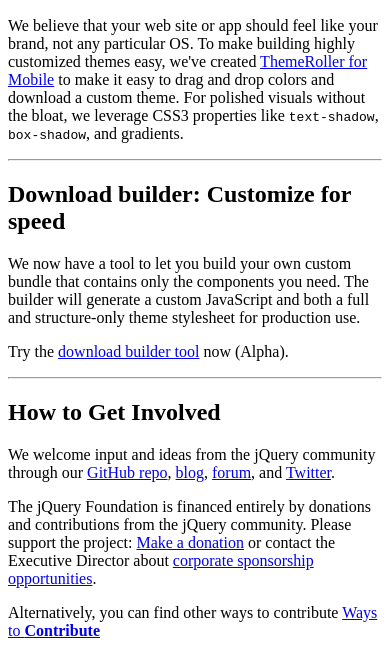
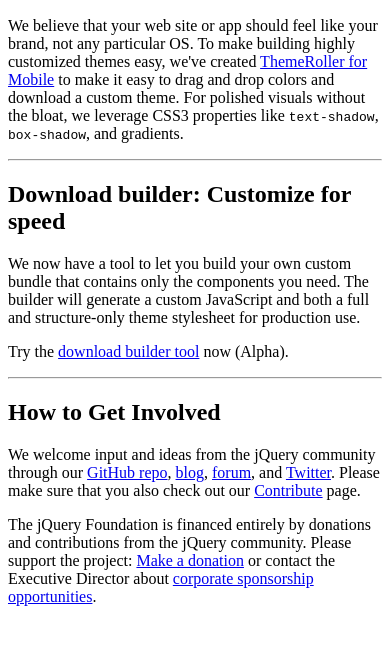
Before and after one commit to jquery/jquerymobile.com, a website: page pages/index.html in a window 390 px wide. Shown: the part 1802-2458 px from the top of the page. After the commit the page ends 2424 px from the top, so only its background shows below. Drawn offline with Linux system fonts and the light colour scheme.

Commit message:
jquerymobile.com site: slight change to the text for the contribute page

```diff
--- a/pages/index.html
+++ b/pages/index.html
@@ -103,10 +103,8 @@
 <hr>
 <article id="get-involved">
   <h2>How to Get Involved</h2>
-  <p>We welcome input and ideas from the jQuery community through our <a href="https://github.com/jquery/jquery-mobile">GitHub repo</a>, <a href="/blog/">blog</a>, <a href="http://forum.jquery.com/jquery-mobile">forum</a>, and <a href="https://twitter.com/#!/jquerymobile">Twitter</a>.</p>
+  <p>We welcome input and ideas from the jQuery community through our <a href="https://github.com/jquery/jquery-mobile">GitHub repo</a>, <a href="/blog/">blog</a>, <a href="http://forum.jquery.com/jquery-mobile">forum</a>, and <a href="https://twitter.com/#!/jquerymobile">Twitter</a>. Please make sure that you also check out our <a href="http://contribute.jquery.org">Contribute</a> page.</p>
 
   <p>The jQuery Foundation is financed entirely by donations and contributions from the jQuery community. Please support the project: <a href="http://jquery.org/donate">Make a donation</a> or contact the Executive Director about <a href="https://jquery.org/sponsors/">corporate sponsorship opportunities</a>.</p>
 
-  <p>Alternatively, you can find other ways to contribute <a href="http://contribute.jquery.org">Ways to <strong>Contribute</strong></a></p>
-
 </article>
```
